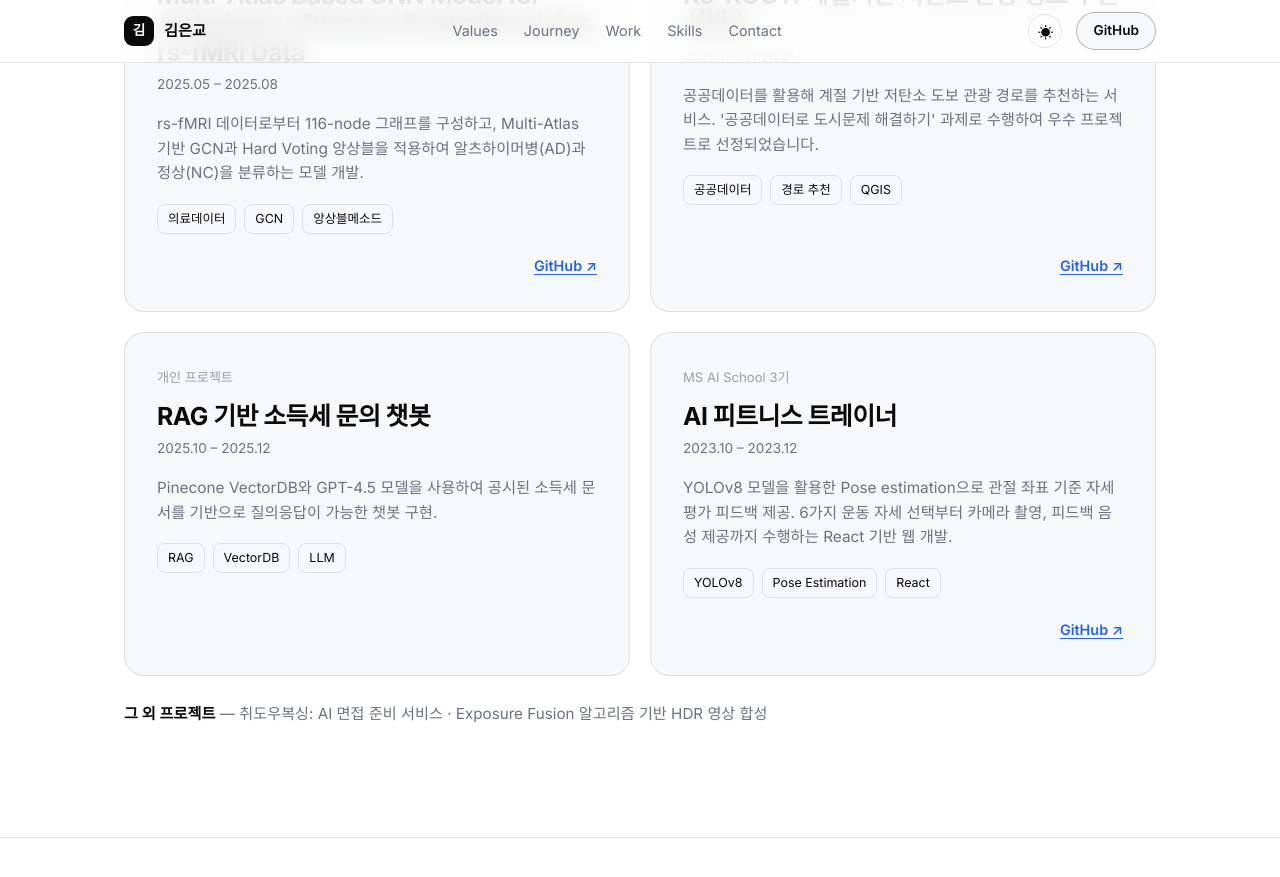
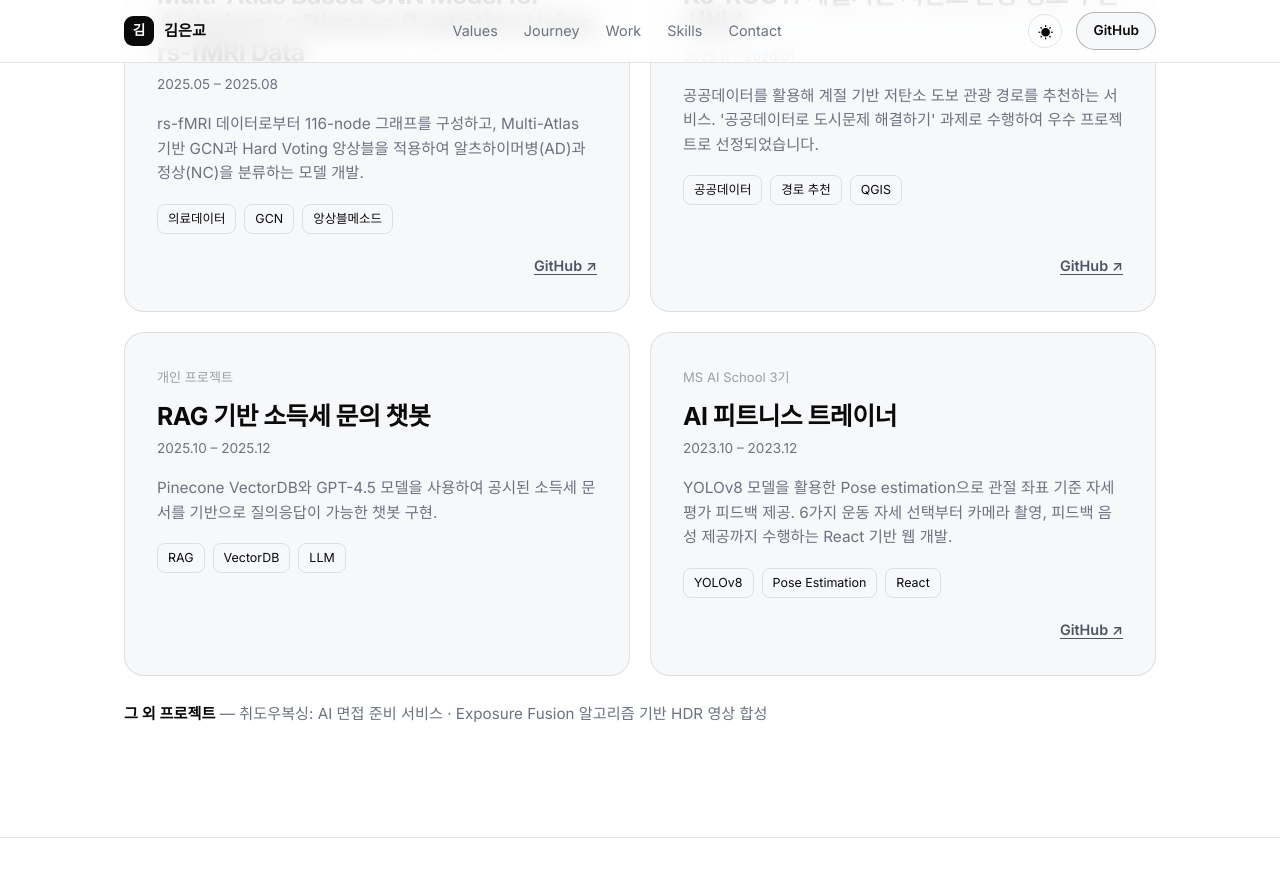
Before and after one commit to 9kyos9/2026portfolio, a Jekyll site: the page built from index.html, in a window 1280 px wide and 900 px high, scrolled down 2762 px. Shown: the top 877 px of the window. Built offline with Jekyll 4.4.1, drawn with Linux system fonts in a browser that asks for light colours.

Commit message:
Change project link color to dark grey
Use a theme-aware grey for the card GitHub link: dark grey on light,
readable grey on dark.

Co-Authored-By: Claude Opus 4.8 <noreply@anthropic.com>

```diff
--- a/assets/css/style.css
+++ b/assets/css/style.css
@@ -11,6 +11,7 @@
   --accent: #4da3ff;
   --btn-bg: #f5f5f7;
   --btn-fg: #0a0a0b;
+  --link-grey: #9aa0aa;
   --max: 1080px;
 }
 :root[data-theme="light"] {
@@ -25,6 +26,7 @@
   --accent: #2563eb;
   --btn-bg: #0a0a0b;
   --btn-fg: #ffffff;
+  --link-grey: #4b5563;
 }
 
 * { box-sizing: border-box; }
@@ -155,7 +157,7 @@ main { display: block; }
   border-radius: 8px; padding: 4px 10px; background: transparent;
 }
 .work-links { display: flex; justify-content: flex-end; gap: 18px; margin-top: auto; padding-top: 20px; }
-.work-link { color: var(--accent); font-size: 0.9rem; font-weight: 600; text-decoration: underline; text-underline-offset: 3px; }
+.work-link { color: var(--link-grey); font-size: 0.9rem; font-weight: 600; text-decoration: underline; text-underline-offset: 3px; }
 .work-link:hover { text-decoration-thickness: 2px; }
 .work-more { margin-top: 26px; color: var(--muted); font-size: 0.95rem; }
 .work-more strong { color: var(--fg); font-weight: 600; }
```
